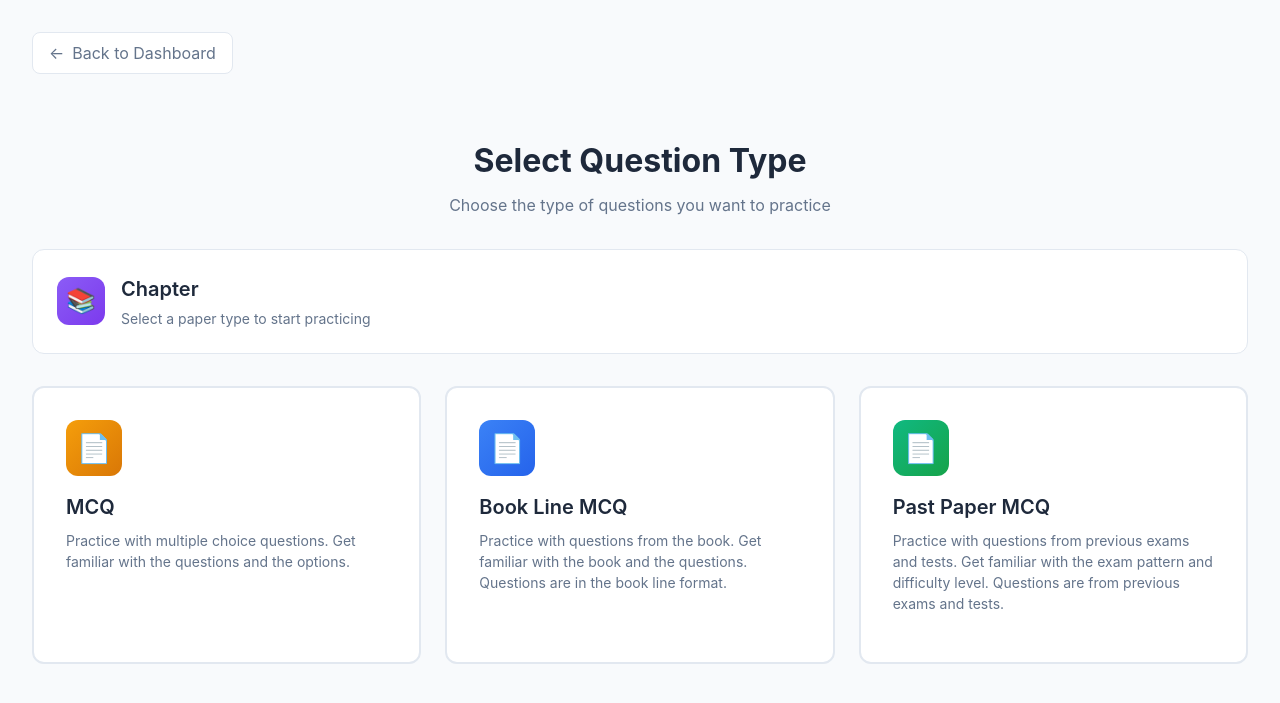
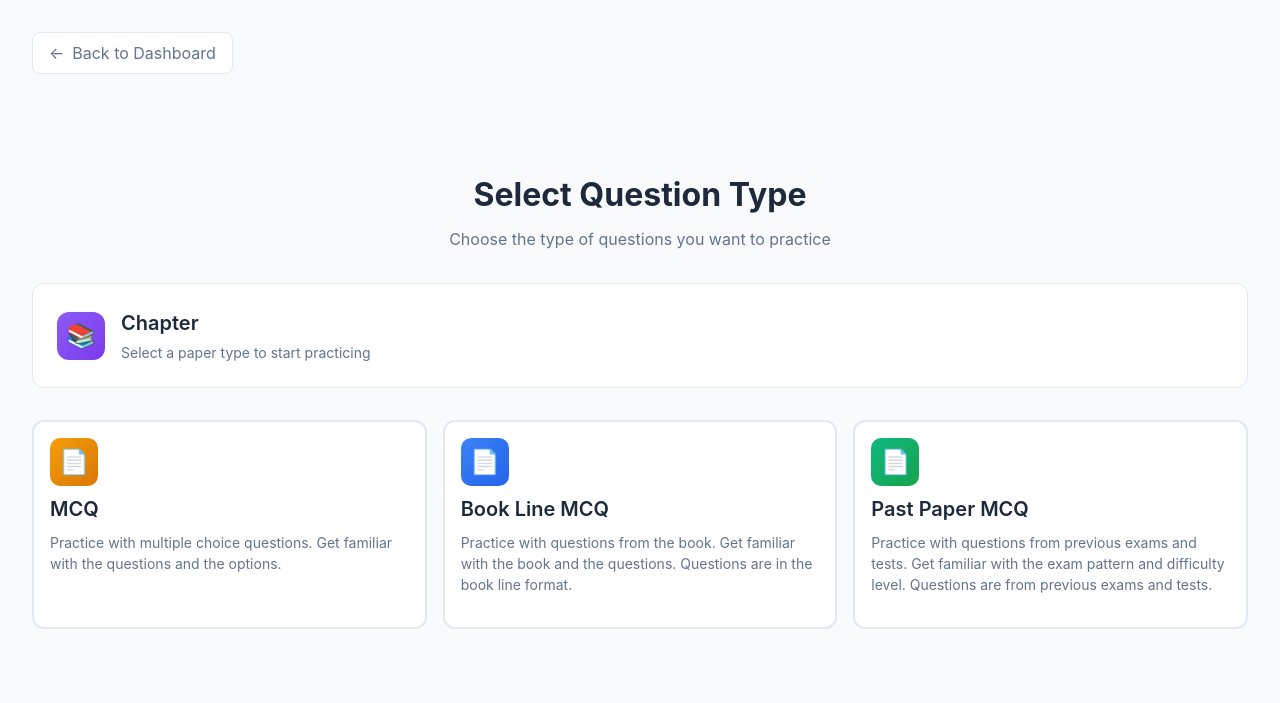
Before and after one commit to beingscorpion/Medi-, a Django app: template templates/paper_selection.html in a window 1280 px wide. Shown: the top 703 px of the page. Run offline with Django 5.2, Linux system fonts and the light colour scheme; the template is opened without the code that fills it, so the values that code supplies are empty; style sheets or scripts are compiled from the project's sources.

Commit message:
past paper mcq system implemented client changes UI improved

```diff
--- a/templates/paper_selection.html
+++ b/templates/paper_selection.html
@@ -108,7 +108,7 @@
         .paper-options {
             display: flex;
             flex-direction: row;
-            gap: 1.5rem;
+            gap: 1rem;
             width: 100%;
         }
 
@@ -117,7 +117,7 @@
             min-width: 0;
             background: white;
             border-radius: 12px;
-            padding: 2rem;
+            padding: 1rem;
             border: 2px solid #e2e8f0;
             cursor: pointer;
             transition: all 0.3s cubic-bezier(0.4, 0, 0.2, 1);
@@ -144,14 +144,14 @@
         }
 
         .paper-icon {
-            width: 56px;
-            height: 56px;
-            border-radius: 12px;
+            width: 48px;
+            height: 48px;
+            border-radius: 10px;
             display: flex;
             align-items: center;
             justify-content: center;
-            font-size: 28px;
-            margin-bottom: 1rem;
+            font-size: 24px;
+            margin-bottom: 0.5rem;
             background: linear-gradient(135deg, #8b5cf6, #7c3aed);
             color: white;
         }
@@ -186,8 +186,8 @@
             display: grid;
             grid-template-columns: repeat(2, 1fr);
             gap: 0.75rem;
-            margin-top: 1rem;
-            padding-top: 1rem;
+            margin-top: 0.75rem;
+            padding-top: 0.75rem;
             border-top: 1px solid #e2e8f0;
         }
 
```
